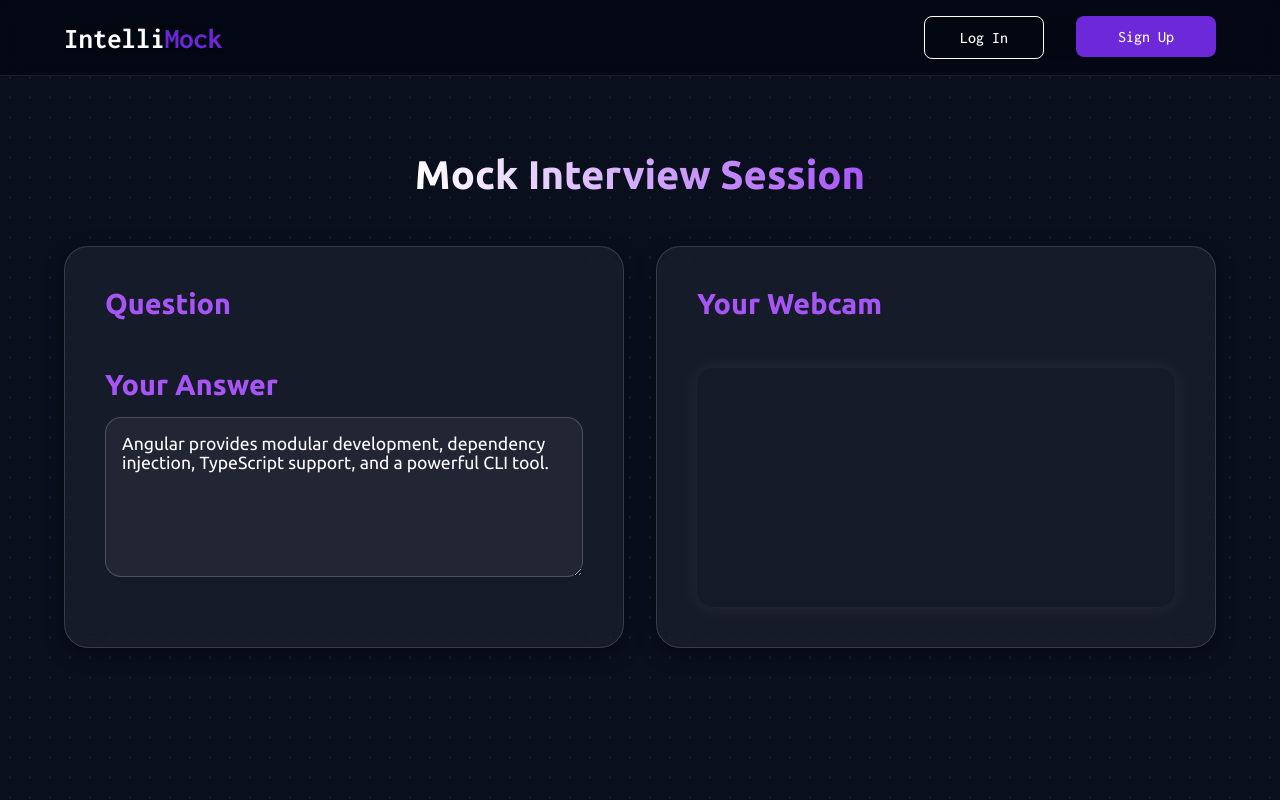
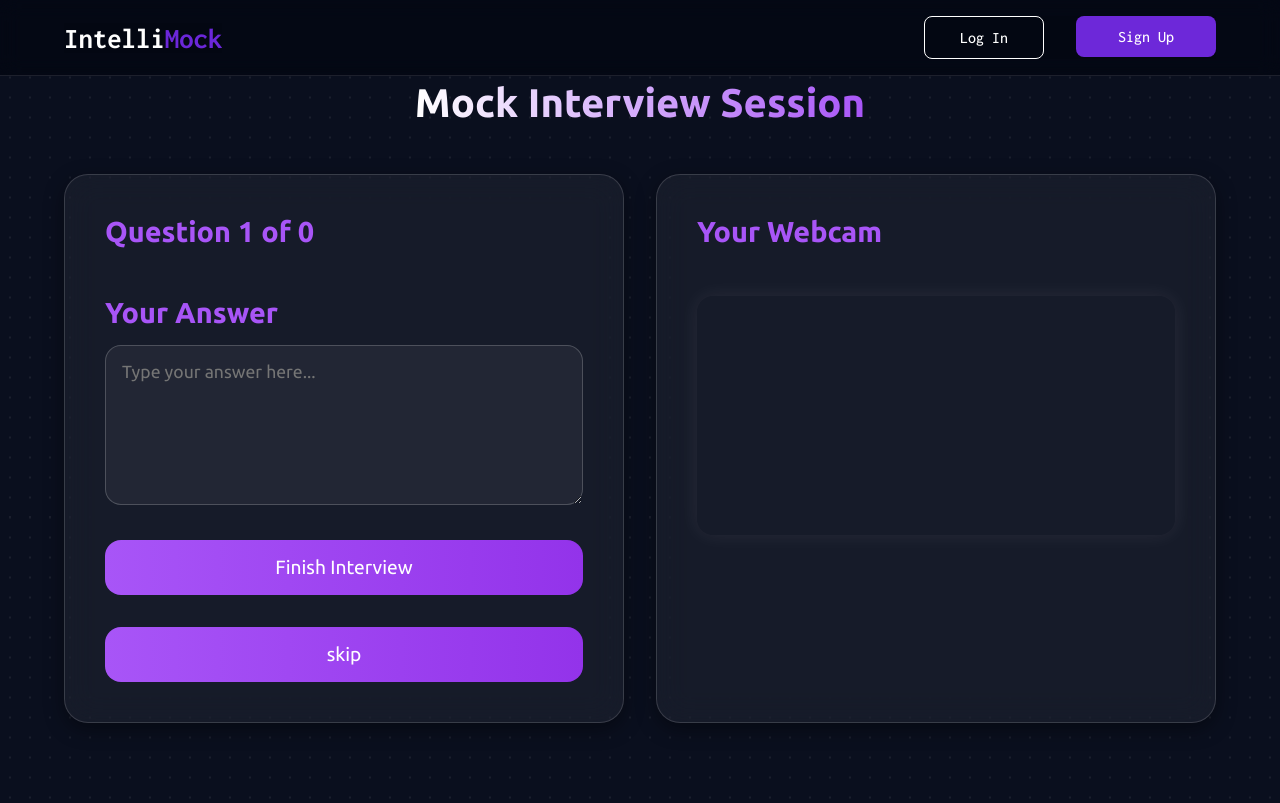
Before and after one commit to rajtrivedi-simform/Intellimock-Frontend, an Angular app: page /interviews/Mock-Interview/1 in a window 1280 px wide. Built offline with nearby package versions, Linux system fonts and the light colour scheme; no server answers.

Commit message:
Feat: Enhance mock interview page with question navigation and answer submission

```diff
--- a/src/app/components/Interview/mock/mock-interview-page/mock-interview-page.component.css
+++ b/src/app/components/Interview/mock/mock-interview-page/mock-interview-page.component.css
@@ -59,6 +59,26 @@
   gap: 2rem;
   box-shadow: 0 6px 20px rgba(0, 0, 0, 0.4);
   transition: 0.3s ease;
+}
+
+.left-section button{
+  background: linear-gradient(90deg, #a855f7, #9333ea);
+  color: white;
+  padding: 1rem 2rem;
+  border: none;
+  border-radius: 1rem;
+  font-size: 1.2rem;
+  cursor: pointer;
+  transition: background-color 0.3s ease, transform 0.3s ease;
+}
+
+.left-section button:hover {
+  background: linear-gradient(90deg, #9333ea, #a855f7);
+  transform: scale(1.05);
+}
+.left-section button:focus {
+  outline: none;
+  box-shadow: 0 0 0 2px rgba(168, 85, 247, 0.3);
 }
 
 .left-section:hover,
--- a/src/app/components/Interview/mock/mock-interview-page/mock-interview-page.component.html
+++ b/src/app/components/Interview/mock/mock-interview-page/mock-interview-page.component.html
@@ -6,16 +6,17 @@
     <!-- Left Section: Question + Answer -->
     <div class="left-section">
       <div class="question-block">
-        <h2 class="section-title">Question</h2>
-        <p class="question-text">{{ question }}</p>
+        <h2 class="section-title">Question {{ answeredQuestion + 1 }} of {{ question.length }}</h2>
+        <p class="question-text">{{ question[answeredQuestion] }}</p>
       </div>
 
       <div class="answer-block">
         <h2 class="section-title">Your Answer</h2>
-        <textarea class="answer-input" placeholder="Type your answer here...">{{
-          answer
-        }}</textarea>
+        <textarea [(ngModel)]="currentAnswer" class="answer-input" placeholder="Type your answer here..."></textarea>
       </div>
+
+      <button (click)="nextQuestion()">{{ answeredQuestion < question.length -1 ? "Next" : "Finish Interview" }}</button>
+      <button (click)="nextQuestion()">skip</button>
     </div>
 
     <!-- Right Section: Webcam -->
--- a/src/app/components/Interview/mock/mock-interview-page/mock-interview-page.component.ts
+++ b/src/app/components/Interview/mock/mock-interview-page/mock-interview-page.component.ts
@@ -1,11 +1,12 @@
 import { Component, OnInit, ElementRef, ViewChild } from '@angular/core';
 import { HeaderComponent } from '../../../common/header/header.component';
-import { questionObj } from '../../../../constants/types';
 import { DataSharingService } from '../../../../services/common/data-sharing.service';
+import { QuesAnswerObj } from '../../../../constants/types';
+import { FormsModule } from '@angular/forms';
 
 @Component({
   selector: 'app-mock-interview',
-  imports: [HeaderComponent],
+  imports: [HeaderComponent, FormsModule],
   templateUrl: './mock-interview-page.component.html',
   styleUrls: ['./mock-interview-page.component.css'],
 })
@@ -13,9 +14,9 @@ export class MockInterviewPageComponent implements OnInit {
   @ViewChild('videoElement', { static: false }) videoElement!: ElementRef;
   videoStream!: MediaStream;
   question: string[] = [];
-
-  answer: string =
-    'Angular provides modular development, dependency injection, TypeScript support, and a powerful CLI tool.';
+  answers: Array<QuesAnswerObj> = [];
+  currentAnswer:string = ""
+  answeredQuestion:number = 0
 
   constructor(private _dataShare: DataSharingService) {}
 
@@ -32,8 +33,6 @@ export class MockInterviewPageComponent implements OnInit {
       next: (data) => {
         if (data instanceof Array) {
           this.question = data;
-
-          console.log(data);
         }
       },
     });
@@ -58,4 +57,26 @@ export class MockInterviewPageComponent implements OnInit {
       this.videoStream.getTracks().forEach((track) => track.stop());
     }
   }
+
+  nextQuestion(){
+    if(this.answeredQuestion < this.question.length-1){
+      const answerObj: QuesAnswerObj = {
+        question: this.question[this.answeredQuestion],
+        answer: this.currentAnswer
+      }
+
+      this.answers.push(answerObj);
+      this.currentAnswer = ""
+      this.answeredQuestion++;
+    } else {
+      const answerObj: QuesAnswerObj = {
+        question: this.question[this.answeredQuestion],
+        answer: this.currentAnswer
+      }
+
+      this.answers.push(answerObj);
+      // form logic to submit the answers
+      console.log(this.answers)
+    }
+  }
 }
--- a/src/app/constants/types.ts
+++ b/src/app/constants/types.ts
@@ -67,3 +67,8 @@ export interface questionObj {
   question4?: string;
   question5?: string;
 }
+
+export interface QuesAnswerObj {
+  question: string;
+  answer: string;
+}
```
